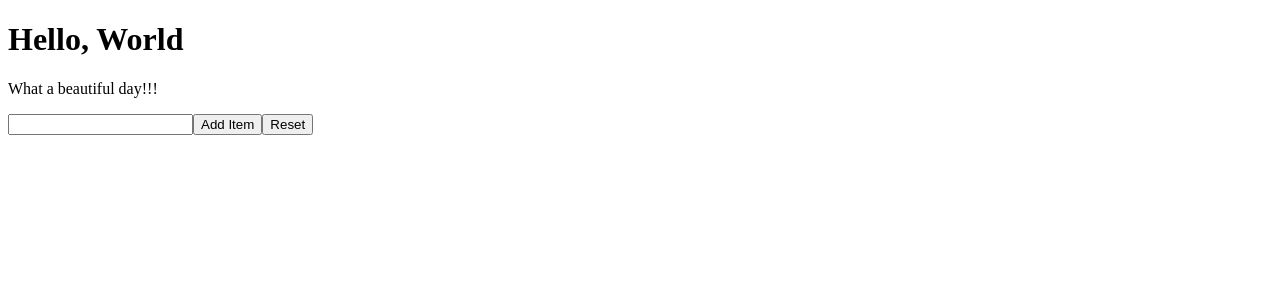
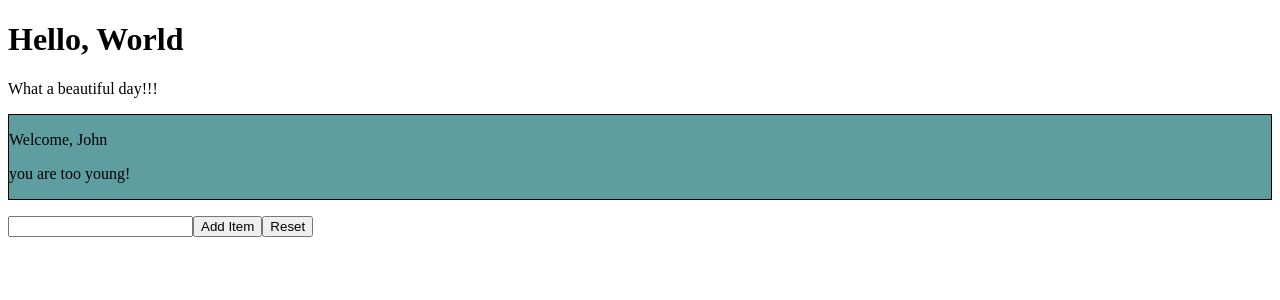
Before and after one commit to AlessioValdarchi/react-EX, a React (Create React App) app in the folder exercises/: page / in a window 1280 px wide. Shown: the top 300 px of the page. Built offline with nearby package versions, Linux system fonts and the light colour scheme.

Commit message:
style01 done

```diff
--- a/exercises/src/App.js
+++ b/exercises/src/App.js
@@ -2,7 +2,7 @@ import { Hello } from "./Hello";
 import React from "react";
 import { TodoList } from "./TodoList";
 //import { Colors } from "./Colors";
-//import { Welcome, name } from "./Welcome";
+import { Welcome, name } from "./Welcome";
 //import { Counter } from "./Counter";
 //import { ClickCounter } from "./ClickCounter";
 //import { ClickTracker } from "./ClickTracker";
@@ -18,7 +18,7 @@ export class App extends React.Component {
     render() {
         return (<div>
             <Hello />
-            {/* <Welcome name={name} age={10} /> */}
+            <Welcome name={name} age={10} />
             {/* <InteractiveWelcome />
             <ClickCounter />
             <ClickTracker />
--- a/exercises/src/Welcome.js
+++ b/exercises/src/Welcome.js
@@ -5,7 +5,7 @@ export const name = 'John'
 export class Welcome extends React.Component {
     render() {
         return (
-            (<div>
+            (<div className="welcome">
                 <p>Welcome, {this.props.name}</p>
                 {(this.props.age
                     && this.props.age < 65
--- /dev/null
+++ b/exercises/src/index.css
@@ -0,0 +1,4 @@
+.welcome {
+    background-color: cadetblue;
+    border: 1px black solid;
+}
--- a/exercises/src/index.js
+++ b/exercises/src/index.js
@@ -1,5 +1,6 @@
 import { App } from "./App";
 import ReactDOM from "react-dom";
+import './index.css'
 
 const root = document.querySelector('#root');
 ReactDOM.render(<App />, root);
```
